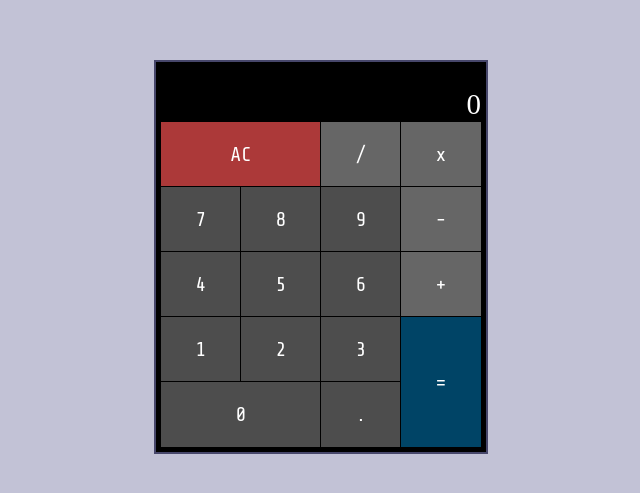
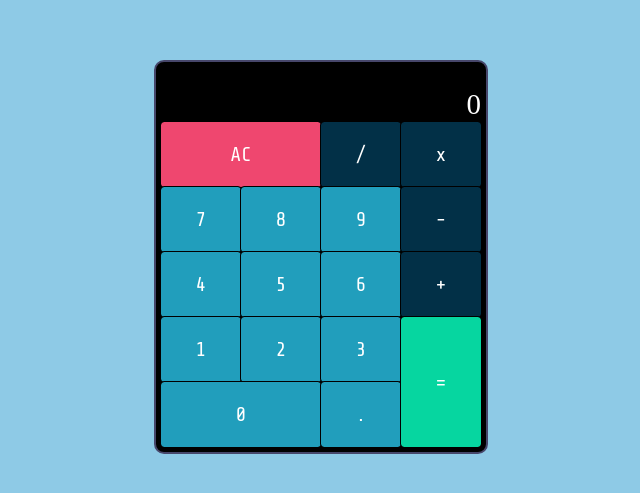
Before and after one commit to GoglichidzeMike/Calculator, a React (Create React App) app: page / in a window 1280 px wide. Shown: the part 143-636 px from the top of the page, without its empty margins (319-959 px from the left). Built offline with nearby package versions, Linux system fonts and the light colour scheme; a web font is replaced by a local one.

Commit message:
design updates

```diff
--- a/public/index.html
+++ b/public/index.html
@@ -18,7 +18,7 @@
     <noscript>
       You need to enable JavaScript to run this app.</noscript>
     <div id="root"></div>
-    <script src='https://cdn.freecodecamp.org/testable-projects-fcc/v1/bundle.js'></script>
+    <!-- <script src='https://cdn.freecodecamp.org/testable-projects-fcc/v1/bundle.js'></script> -->
     <!--
       This HTML file is a template.
       If you open it directly in the browser, you will see an empty page.
--- a/src/App.css
+++ b/src/App.css
@@ -22,7 +22,7 @@
 }
 
 body {
-  background: #c2c2d6;
+  background: #8ecae6;
   -webkit-touch-callout: none;
   -moz-user-select: none;
   -ms-user-select: none;
@@ -37,6 +37,7 @@
   background: black;
   width: 320px;
   position: relative;
+  border-radius: 10px;
 }
 
 .formulaScreen {
@@ -57,6 +58,7 @@
   color: white;
   text-align: right;
   line-height: 35px;
+  border-radius: 20px;
 }
 
 button {
@@ -66,9 +68,10 @@
   color: white;
   outline: 1px solid black;
   border: none;
-  background: #4d4d4d;
+  background: #219ebc;
   font-family: Share Tech Mono, monospace;
   font-size: 20px;
+  border-radius: 3px;
   cursor: default;
 }
 
--- a/src/components/Buttons.jsx
+++ b/src/components/Buttons.jsx
@@ -1,9 +1,9 @@
 import React from "react";
 
-const operatorStyle = { background: "#666666" },
-  clearStyle = { background: "#ac3939" },
+const operatorStyle = { background: "#023047" },
+  clearStyle = { background: "#EF476F" },
   equalsStyle = {
-    background: "#004466",
+    background: "#06D6A0",
     position: "absolute",
     height: 130,
     bottom: 5,
```
Also changed, not shown: src/handleEvaluate.jsx (deleted, +0 -17 lines).
